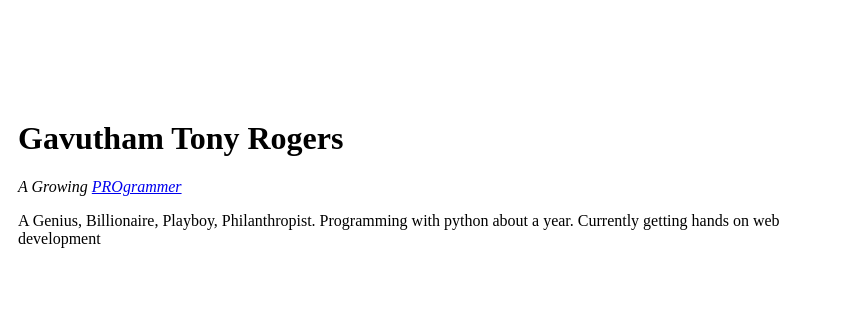
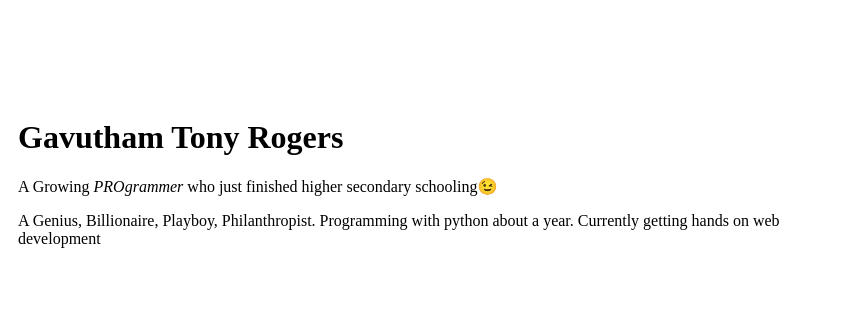
Before and after one commit to TonyRogers0/personal_site, a plain HTML site: page index.html in a window 1280 px wide. Shown: the top 331 px of the page, 433-1280 px from the left. Drawn offline with Linux system fonts and the light colour scheme.

Commit message:
Update index.html

```diff
--- a/index.html
+++ b/index.html
@@ -12,7 +12,7 @@
       <td><img src="https://tonyrogers0.github.io/cv/images/my.png" alt="Gavutham's photo"></td>
       <td>
         <h1>Gavutham Tony Rogers</h1>
-        <p><em>A Growing <a href="https://tonyrogers0.github.io/cv/">PROgrammer</a></em></p>
+        <p>A Growing <em>PROgrammer</em> who just finished higher secondary schooling😉</p>
         <p>A Genius, Billionaire, Playboy, Philanthropist. Programming with python about a year. Currently getting hands on web development</p>
       </td>
     </tr>
```
